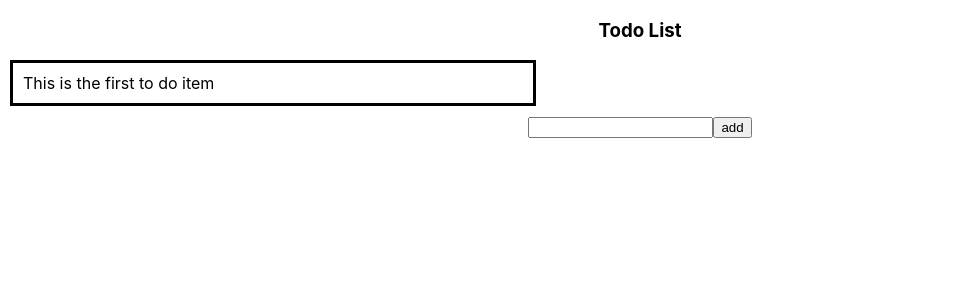
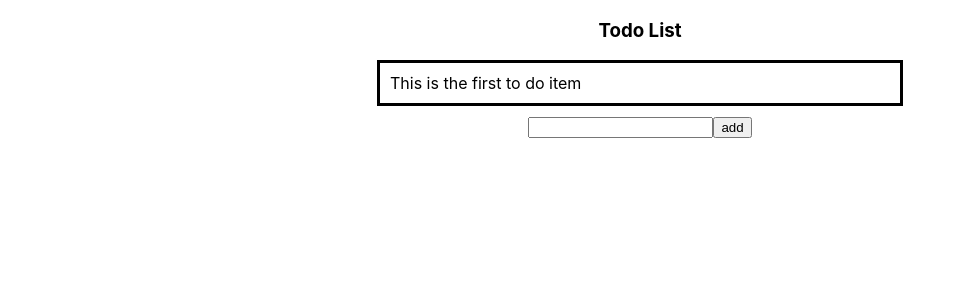
Before and after one commit to AFS-Bootcamp-202207-Class-1-2/to-do-list-redux, a React (Create React App) app: page / in a window 1280 px wide. Shown: the top 300 px of the page, without its empty margins (0-956 px from the left). Built offline with nearby package versions, Linux system fonts and the light colour scheme.

Commit message:
refacotr: modify css

```diff
--- a/src/component/todolist.css
+++ b/src/component/todolist.css
@@ -3,14 +3,7 @@
     height: 20px;
     border: solid;
     text-align: left;
-    margin: 10px;
+    margin: 10px auto;
     padding: 10px;
-    display: flex;
-    align-items: center;
 
 }
-
-.to-do-group {
-    justify-content: center;
-
-}
```
